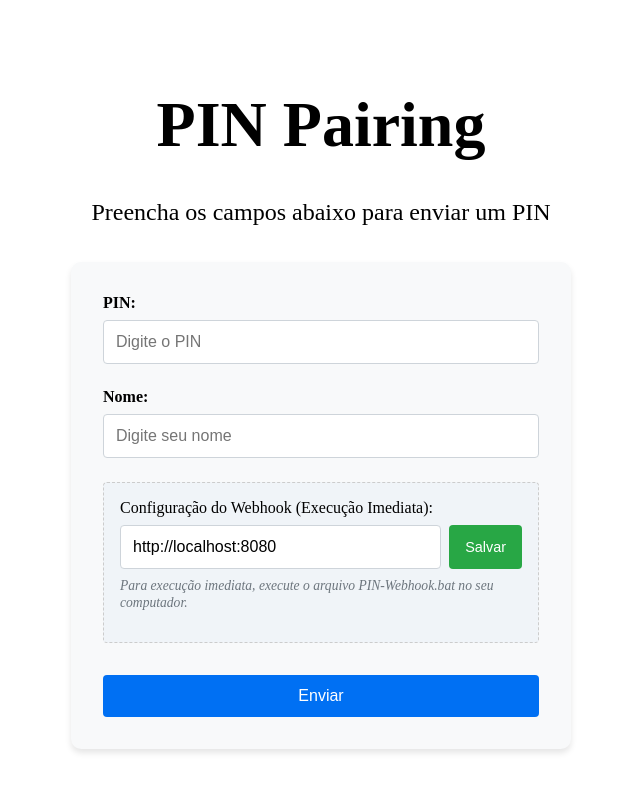
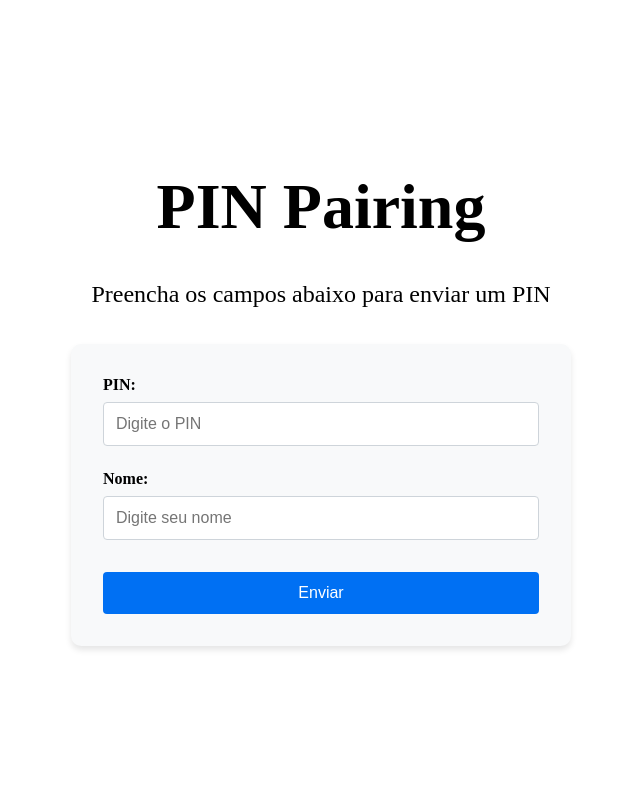
Before and after one commit to ingridliana-dev/pin-v2, a Next.js app: page / in a window 1280 px wide. Shown: the top 792 px of the page, without its empty margins (319-959 px from the left). Built offline with nearby package versions, Linux system fonts and the light colour scheme.

Commit message:
Simplifica a interface para mostrar apenas PIN, Nome e botão Enviar

```diff
--- a/pages/index.js
+++ b/pages/index.js
@@ -1,4 +1,4 @@
-import { useState, useEffect } from "react";
+import { useState } from "react";
 import Head from "next/head";
 import styles from "../styles/Home.module.css";
 
@@ -7,23 +7,8 @@ export default function Home() {
   const [name, setName] = useState("");
   const [message, setMessage] = useState("");
   const [loading, setLoading] = useState(false);
-  const [webhookUrl, setWebhookUrl] = useState("http://localhost:8080");
-
-  // Carregar a URL do webhook do localStorage
-  useEffect(() => {
-    const savedUrl = localStorage.getItem("webhookUrl");
-    if (savedUrl) {
-      setWebhookUrl(savedUrl);
-    }
-  }, []);
-
-  // Salvar a URL do webhook no localStorage
-  const saveWebhookUrl = () => {
-    if (webhookUrl) {
-      localStorage.setItem("webhookUrl", webhookUrl);
-      setMessage("URL do webhook salva com sucesso!");
-    }
-  };
+  // URL fixa do webhook
+  const webhookUrl = "http://localhost:8080";
 
   const handleSubmit = async (e) => {
     e.preventDefault();
@@ -113,34 +98,6 @@ export default function Home() {
             />
           </div>
 
-          <div className={styles.webhookSection}>
-            <div className={styles.webhookUrl}>
-              <label htmlFor="webhookUrl">
-                Configuração do Webhook (Execução Imediata):
-              </label>
-              <div className={styles.webhookUrlInput}>
-                <input
-                  type="text"
-                  id="webhookUrl"
-                  value={webhookUrl}
-                  onChange={(e) => setWebhookUrl(e.target.value)}
-                  placeholder="http://localhost:8080"
-                />
-                <button
-                  type="button"
-                  onClick={saveWebhookUrl}
-                  className={styles.saveButton}
-                >
-                  Salvar
-                </button>
-              </div>
-              <p className={styles.webhookHelp}>
-                Para execução imediata, execute o arquivo PIN-Webhook.bat no seu
-                computador.
-              </p>
-            </div>
-          </div>
-
           <button type="submit" className={styles.button} disabled={loading}>
             {loading ? "Enviando..." : "Enviar"}
           </button>
```
